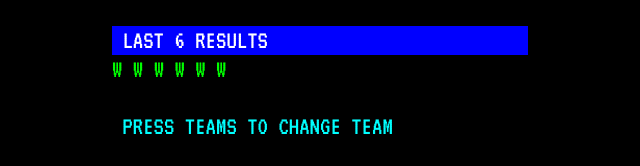
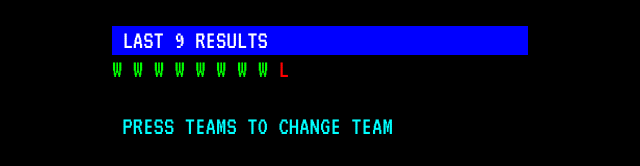
Before and after one commit to jammyguk/llafc, a plain HTML site: page index.html in a window 1280 px wide. Shown: the part 564-730 px from the top of the page, 320-960 px from the left. Drawn offline with Linux system fonts and the light colour scheme.

Commit message:
Home page shows the last 10 results
Co-Authored-By: Claude Sonnet 5.5 <noreply@anthropic.com>
Claude-Session: https://claude.ai/code/session_01KzKa1ZHUj2tD9B7nf4GneE

```diff
--- a/index.html
+++ b/index.html
@@ -490,7 +490,7 @@ function page(p){
     } else {
       h+=band("NEXT MATCH")+ln("NO FIXTURES FOUND YET","w")+ln("");
     }
-    const lastN=DATA.results.slice(0,6);
+    const lastN=DATA.results.slice(0,10);
     h+=band("LAST "+lastN.length+" RESULTS");
     if(DATA.results.length){
       h+=`<div class="ln">`+lastN.map(x=>`<span class="${res(x)=="W"?"g":res(x)=="L"?"r":"y"}">${res(x)} </span>`).join("")+`</div>`;
```
